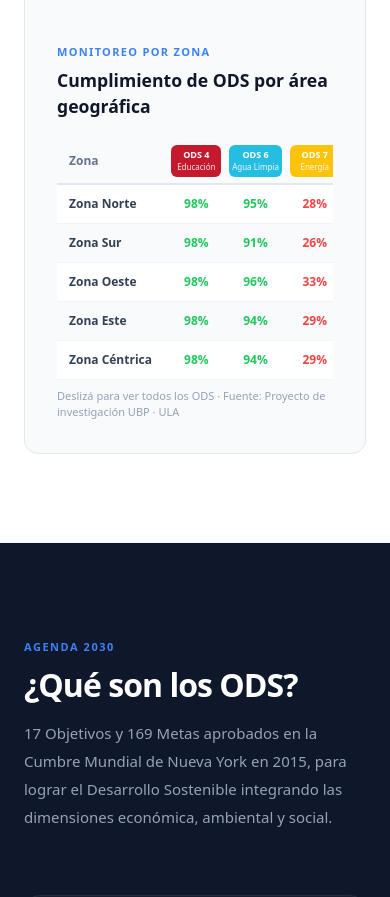
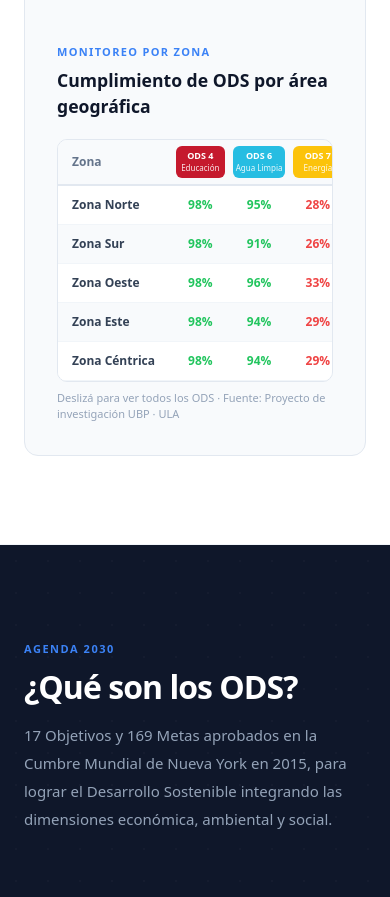
Before and after one commit to jz-rs/ods-cordoba, a Next.js app: page / in a window 390 px wide. Shown: the part 2140-3037 px from the top of the page. Built offline with nearby package versions, Linux system fonts and the light colour scheme; no server answers; the database is empty.

Commit message:
sticky zone column in mobile table

```diff
--- a/components/GraficoObservatorio.tsx
+++ b/components/GraficoObservatorio.tsx
@@ -129,12 +129,16 @@ export default function GraficoObservatorio() {
         </div>
 
         {/* Mobile y desktop: usamos el mismo componente con scroll horizontal */}
-        <div style={{ overflowX: "auto", WebkitOverflowScrolling: "touch" }}>
+        <div style={{ overflowX: "auto", WebkitOverflowScrolling: "touch", borderRadius: "10px", border: "1px solid #e2e8f0" }}>
           <table style={{ width: "100%", borderCollapse: "collapse", fontSize: "12px", minWidth: "520px" }}>
             <thead>
-              <tr>
-                <th style={{ padding: "8px 12px", textAlign: "left", fontWeight: 700,
-                  color: "#64748b", borderBottom: "2px solid #e2e8f0", minWidth: "90px" }}>
+              <tr style={{ background: "#f8fafc" }}>
+                <th style={{
+                  padding: "10px 14px", textAlign: "left", fontWeight: 700,
+                  color: "#64748b", borderBottom: "2px solid #e2e8f0",
+                  position: "sticky", left: 0, background: "#f8fafc", zIndex: 2,
+                  boxShadow: "2px 0 4px rgba(0,0,0,.06)", minWidth: "90px", whiteSpace: "nowrap",
+                }}>
                   Zona
                 </th>
                 {ODS_COLS.map(o => (
@@ -154,8 +158,13 @@ export default function GraficoObservatorio() {
             <tbody>
               {ZONAS.map((z, i) => (
                 <tr key={z.zona} style={{ background: i % 2 === 0 ? "white" : "#f8fafc" }}>
-                  <td style={{ padding: "10px 12px", fontWeight: 600, color: "#334155",
-                    borderBottom: "1px solid #f1f5f9", fontSize: "12px" }}>
+                  <td style={{
+                    padding: "10px 14px", fontWeight: 600, color: "#334155",
+                    borderBottom: "1px solid #f1f5f9", fontSize: "12px", whiteSpace: "nowrap",
+                    position: "sticky", left: 0,
+                    background: i % 2 === 0 ? "white" : "#f8fafc", zIndex: 1,
+                    boxShadow: "2px 0 4px rgba(0,0,0,.06)",
+                  }}>
                     {z.zona}
                   </td>
                   {[z.ods4, z.ods6, z.ods7, z.ods11, z.ods12, z.ods13, z.ods15].map((pct, j) => (
```
